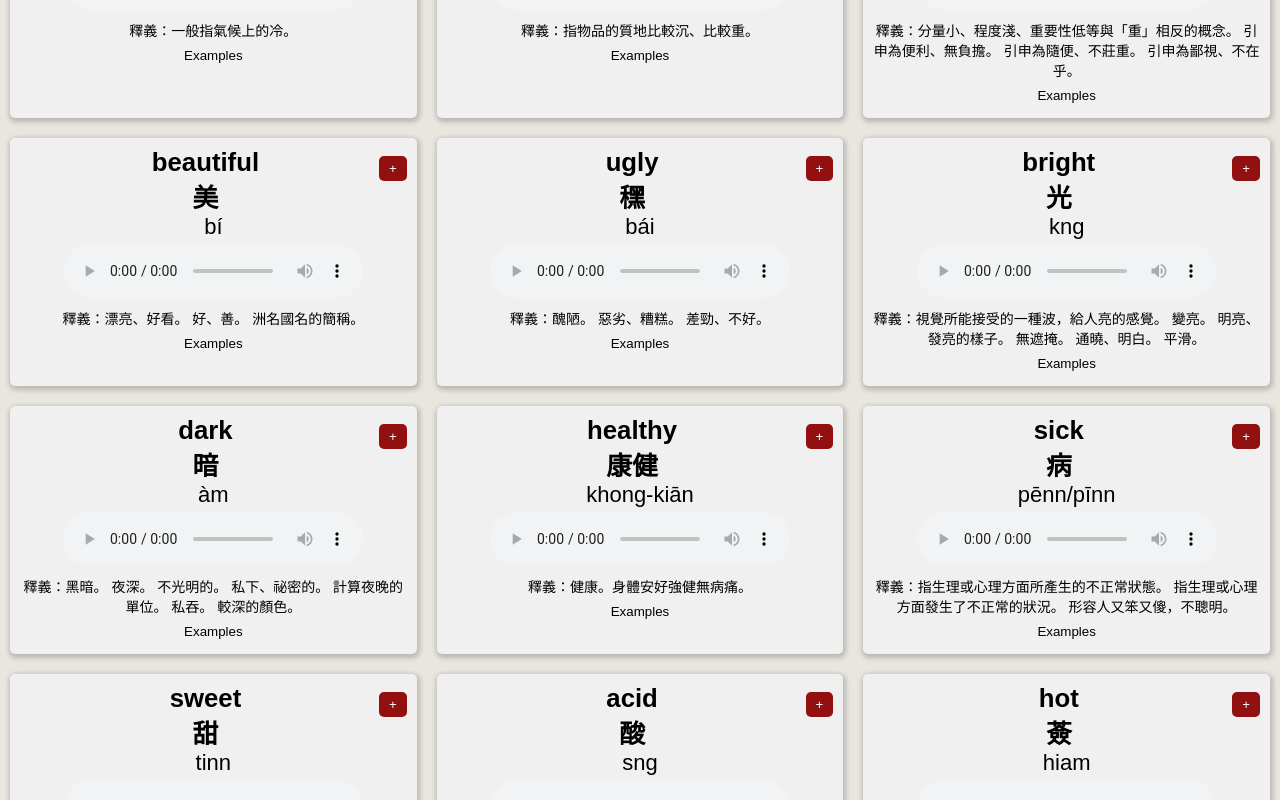
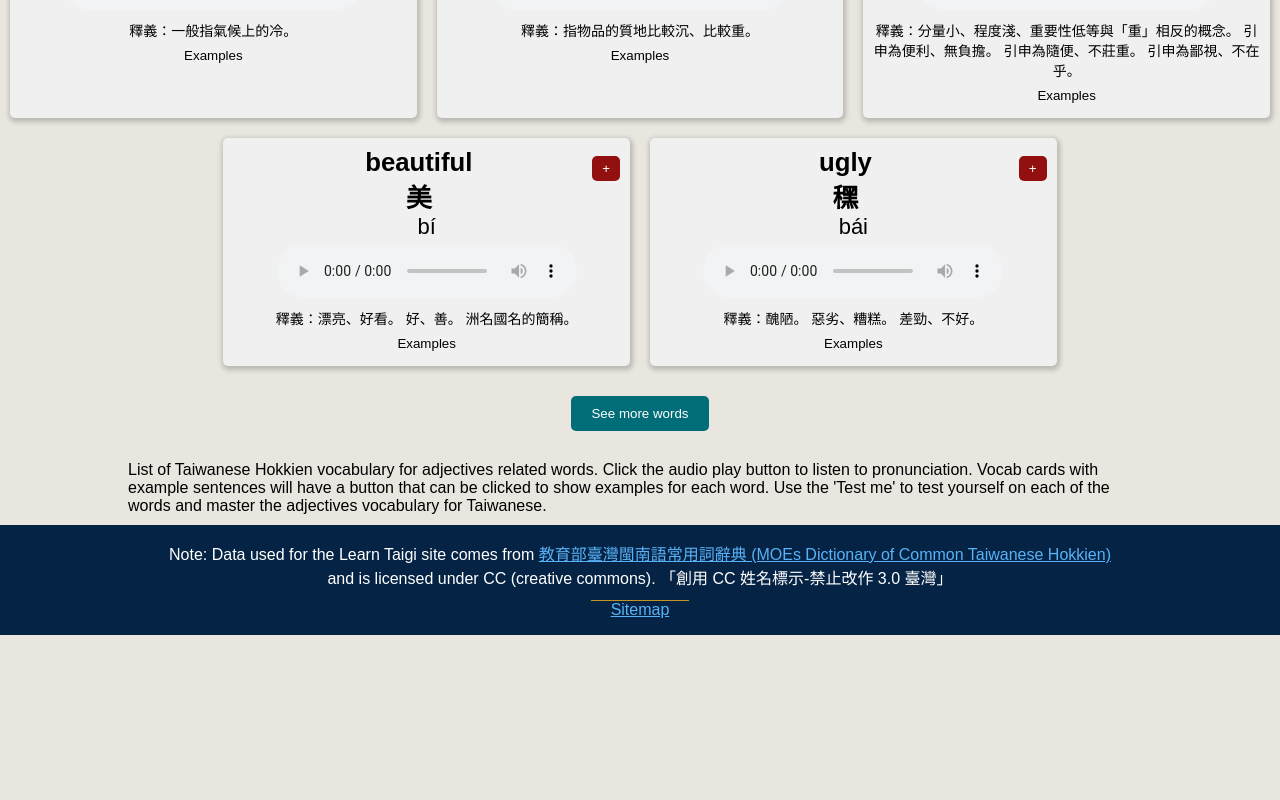
Before and after one commit to jielongjp/study-taigi, a Next.js app: page /vocab/adjectives in a window 1280 px wide. Shown: the part 1760-2560 px from the top of the page. After the commit the page ends 2395 px from the top, so only its background shows below. Built offline with nearby package versions, Linux system fonts and the light colour scheme.

Commit message:
change displaycount based on device

```diff
--- a/src/components/VocabCardList/index.tsx
+++ b/src/components/VocabCardList/index.tsx
@@ -1,4 +1,4 @@
-import { useState } from "react";
+import { useState, useEffect } from "react";
 import { styled } from "styled-components";
 import VocabListItem from "../VocabListItem";
 import MultipleChoiceItem from "../MultipleChoiceItem";
@@ -17,7 +17,15 @@ export default function VocabList({ vocabList, categoryName }: VocabListProps) {
   const [showEnglish, setShowEnglish] = useState(true);
   const [showTestModal, setShowTestModal] = useState(false);
   const [TestModalIndex, setTestModalIndex] = useState(0);
-  const [displayCount, setDisplayCount] = useState(100);
+  const [displayCount, setDisplayCount] = useState(20);
+
+  useEffect(() => {
+    const isMobile = Math.min(window.screen.width, window.screen.height) < 768;
+
+    if (!isMobile) {
+      setDisplayCount(250); // set to 250 for larger devices (desktop)
+    }
+  }, []);
 
   const toggleVisibility = () => {
     setHideMeaning(!hideMeaning);
@@ -41,7 +49,7 @@ export default function VocabList({ vocabList, categoryName }: VocabListProps) {
   };
 
   const handleSeeMore = () => {
-    setDisplayCount((prevCount) => prevCount + 100);
+    setDisplayCount((prevCount) => prevCount + 20);
   };
 
   return (
@@ -116,7 +124,7 @@ export default function VocabList({ vocabList, categoryName }: VocabListProps) {
               </StList>
               {displayCount < vocabList.length && (
                 <StSeeMoreButton onClick={handleSeeMore}>
-                  See next 100
+                  See more words
                 </StSeeMoreButton>
               )}
             </>
```
